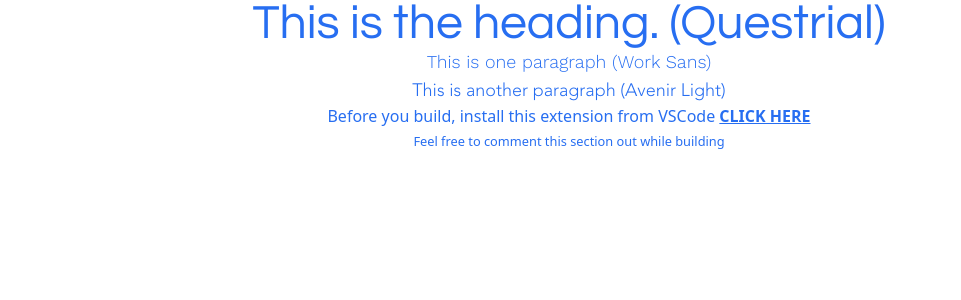
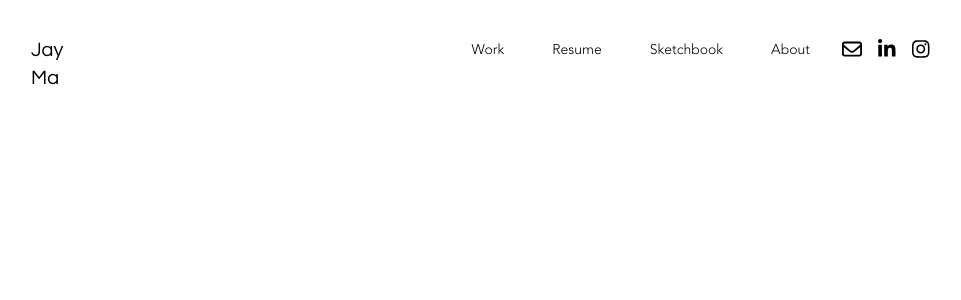
Before and after one commit to e-iroro/team-intel-portfolio, a React (Create React App) app: page / in a window 1280 px wide. Shown: the top 300 px of the page, without its empty margins (71-1032 px from the left). Built offline with nearby package versions, Linux system fonts and the light colour scheme.

Commit message:
added navbar

```diff
--- a/package.json
+++ b/package.json
@@ -3,9 +3,15 @@
   "version": "0.1.0",
   "private": true,
   "dependencies": {
+    "@fortawesome/fontawesome-svg-core": "^6.2.1",
+    "@fortawesome/free-brands-svg-icons": "^6.2.1",
+    "@fortawesome/free-regular-svg-icons": "^6.2.1",
+    "@fortawesome/free-solid-svg-icons": "^6.2.1",
+    "@fortawesome/react-fontawesome": "^0.2.0",
     "@testing-library/jest-dom": "^5.16.5",
     "@testing-library/react": "^13.4.0",
     "@testing-library/user-event": "^13.5.0",
+    "font-awesome": "^4.7.0",
     "react": "^18.2.0",
     "react-dom": "^18.2.0",
     "react-scripts": "5.0.1",
--- a/src/components/Navbar.jsx
+++ b/src/components/Navbar.jsx
@@ -1,13 +1,92 @@
+ //install font awewsome
+// import 'font-awesome/css/font-awesome.min.css'; //import in react app
+import React from 'react'
+import { library } from '@fortawesome/fontawesome-svg-core'
+import { fab } from '@fortawesome/free-brands-svg-icons'
+import { faCheckSquare, faCoffee } from '@fortawesome/free-solid-svg-icons'
+ import { faEnvelope } from '@fortawesome/free-regular-svg-icons'
+import { FontAwesomeIcon } from '@fortawesome/react-fontawesome'
+library.add(faEnvelope, fab, faCheckSquare, faCoffee)
+
 function Navbar() {
     return (
       <>
-          <div className=" text-center bg-light-blue text-blue">
-              <h2 className=" font-questrial text-5xl">This is the heading. (Questrial)</h2>
-              <p className=" font-work-sans text-lg">This is one paragraph (Work Sans)</p>
-              <p className=" font-avenir-light text-lg">This is another paragraph (Avenir Light)</p>
-              <p>Before you build, install this extension from VSCode <a href="https://marketplace.visualstudio.com/items?itemName=bradlc.vscode-tailwindcss" className=" font-bold underline">CLICK HERE</a></p>
-              <small>Feel free to comment this section out while building</small>
-          </div>
+        {/* <div className=" text-center bg-light-blue text-blue">
+          <h2 className=" font-questrial text-5xl">
+            This is the heading. (Questrial)
+          </h2>
+          <p className=" font-work-sans text-lg">
+            This is one paragraph (Work Sans)
+          </p>
+          <p className=" font-avenir-light text-lg">
+            This is another paragraph (Avenir Light)
+          </p>
+          <p>
+            Before you build, install this extension from VSCode{" "}
+            <a
+              href="https://marketplace.visualstudio.com/items?itemName=bradlc.vscode-tailwindcss"
+              className=" font-bold underline"
+            >
+              CLICK HERE
+            </a>
+          </p>
+          <small>Feel free to comment this section out while building</small>
+        </div> */}
+{/* text-purple-400 */}
+
+
+        <header className="mx-64 justify-end fixed w-full right-0 top-6 flex items-center  bg-transparent z-1000 px-4 py-3  transition-all duration-75">
+
+          <ul className="text-red list-none flex" id="nav">
+          <li>
+              <h1 className="hover:underline text-xl md:text-xl font-questrial font-medium mx-96 transition-all duration-115" href="#Home">
+                Jay Ma
+              </h1>
+            </li>
+            <li>
+              <a className="hover:text-pink  hover:underline text-sm md:text-sm font-avenir-light font-medium mx-6 transition-all duration-115" href="#Home">
+                Work
+              </a>
+            </li>
+            <li>
+              <a className="hover:text-pink hover:underline text-sm md:text-sm  font-avenir-light  font-medium mx-6 transition-all duration-115" href="#About">
+               Resume
+              </a>
+            </li>
+            <li>
+              <a className="hover:text-pink hover:underline text-sm md:text-sm  font-avenir-light  font-medium mx-6 transition-all duration-115" href="#Projects">
+                Sketchbook
+              </a>
+            </li>
+            <li>
+              <a className="hover:text-pink hover:underline text-sm md:text-sm font-avenir-light  font-medium mx-6 transition-all duration-115" href="#Experience">
+                About
+              </a>
+            </li>
+            <li>
+              <a className="  text-xl md:text-xl font-avenir-light  font-medium mx-2 transition-all duration-115" href="#Skills">
+              <FontAwesomeIcon icon="fa-regular fa-envelope" />
+              </a>
+            </li>
+            <li>
+              <a className="  text-xl md:text-xl font-avenir-light  font-medium mx-2 transition-all duration-1155" href="#Services">
+
+
+              <FontAwesomeIcon icon="fa-brands fa-linkedin-in" />
+
+              </a>
+            </li>
+            <li>
+              <a className=" text-xl md:text-xl font-avenir-light  font-medium mx-2 transition-all duration-115" href="#Contact">
+
+
+              <FontAwesomeIcon icon="fa-brands fa-instagram" />
+              </a>
+            </li>
+          </ul>
+
+          <div class="bx bx-menu" id="menu-icon"></div>
+        </header>
       </>
     );
   }
--- a/tailwind.config.js
+++ b/tailwind.config.js
@@ -1,18 +1,34 @@
+
 /** @type {import('tailwindcss').Config} */
+
 module.exports = {
   content: [
     "./src/**/*.{js,jsx,ts,tsx}",
   ],
   theme: {
+    fontFamily: {
+      'avenir-light': ['"Avenir Light"', 'sans-serif'],
+      'questrial': ['"Questrial"', 'sans-serif']
+    },
     colors: {
-      transparent: 'transparent',
-      current: 'currentColor',
+      // transparent: 'transparent',
+      // current: 'currentColor',
       'pink': '#F2458E',
       'black': '#181818',
       'light-pink': '#FFEFED',
       'blue': '#276EF1',
       'violet': '#907AD6',
       'white': '#ffffff',
+
+      'purple-400': '#907AD6',
+      brightRed:'hsl(12,88%,59%)',
+      brightRedLight:'hsl(12,88%,69%)',
+      brightRedSupLight:'hsl(12,88%,96%)',
+      darkBlue:'hsl(228,39%,23%)',
+      darkGrayishBlue:'hsl(227,12%,61%)',
+      veryDarkBlue:'hsl(223,12%,13%)',
+      veryPaleRed: 'hsl(12,100%,96%)',
+      veryLightGray:'hsl(0,0%,98&)'
     },
     extend: {
       fontFamily: {
```
Also changed, not shown: 1 other file (tests, documents, lock files or other folders).
